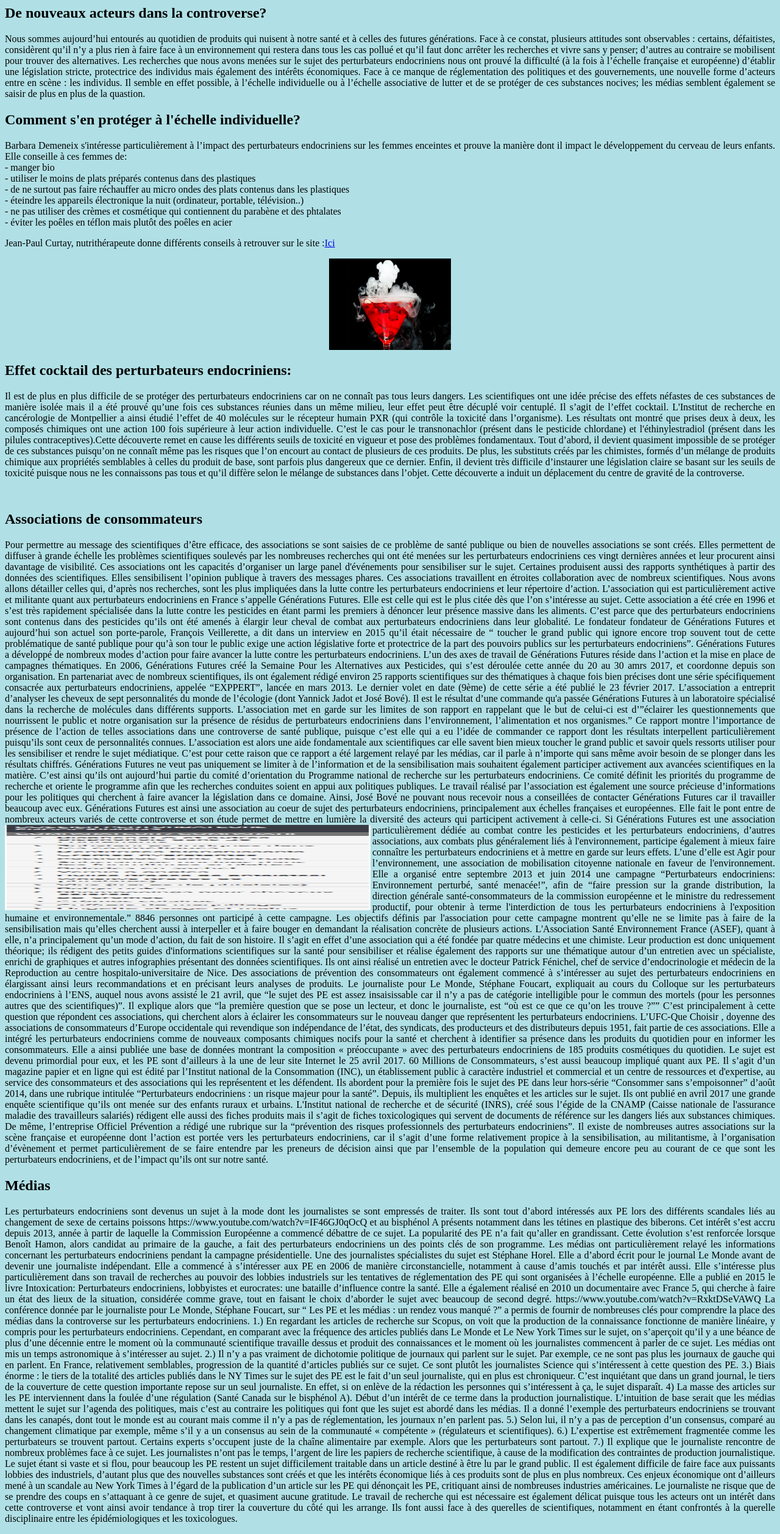
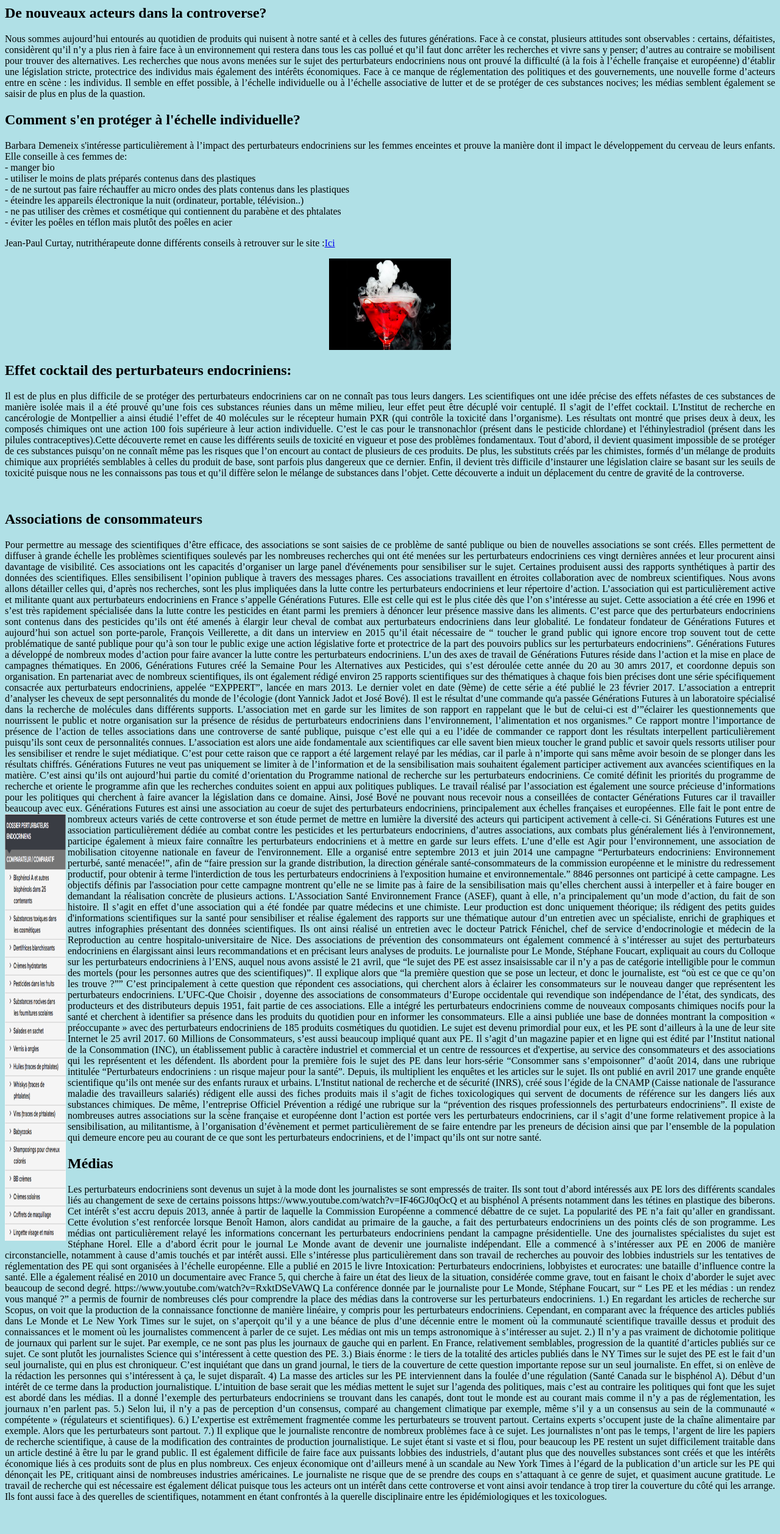
Before and after one commit to controverses/perturbateurs-endocriniens, a Jekyll site: the page tousconcernes.md/denouveauxacteurs.html, which Jekyll copies as it is, in a window 1280 px wide. Shown: the whole page at 61% size. Built offline with Jekyll 4.4.1, drawn with Linux system fonts in a browser that asks for light colours; after the commit the page ends 2480 px from its top, so only the background shows below that.

Commit message:
Update denouveauxacteurs.html

```diff
--- a/tousconcernes.md/denouveauxacteurs.html
+++ b/tousconcernes.md/denouveauxacteurs.html
@@ -105,7 +105,7 @@ Générations Futures ne veut pas uniquement se limiter à de l’information et
 Le travail réalisé par l’association est également une source précieuse d’informations pour les politiques qui cherchent à faire avancer la législation dans ce domaine. Ainsi, José Bové ne pouvant nous recevoir nous a conseillées de contacter Générations Futures car il travailler beaucoup avec eux.
 Générations Futures est ainsi une association au coeur de sujet des perturbateurs endocriniens, principalement aux échelles françaises et européennes. Elle fait le pont entre de nombreux acteurs variés de cette controverse et son étude permet de mettre en lumière la diversité des acteurs qui participent activement à celle-ci.
 
-    <img ALIGN="left" src="Tableaueve.png" alt="Perturbateurs endocriniens"  usemap="#pertumap" style="width:600px;height:140px;"/>
+    <img ALIGN="left" src="Tableaueve.png" alt="Perturbateurs endocriniens"  usemap="#pertumap" style="width:100px;height:700px;"/>
 
 Si Générations Futures est une association particulièrement dédiée au combat contre les pesticides et les perturbateurs endocriniens, d’autres associations, aux combats plus généralement liés à l'environnement, participe également à mieux faire connaître les perturbateurs endocriniens et à mettre en garde sur leurs effets.
 L’une d’elle est Agir pour l’environnement, une association de mobilisation citoyenne nationale en faveur de l'environnement. Elle a organisé entre septembre 2013 et juin 2014 une campagne “Perturbateurs endocriniens: Environnement perturbé, santé menacée!”, afin de “faire pression sur la grande distribution, la direction générale santé-consommateurs de la commission européenne et le ministre du redressement productif, pour obtenir à terme l'interdiction de tous les perturbateurs endocriniens à l'exposition humaine et environnementale.” 8846 personnes ont participé à cette campagne. Les objectifs définis par l'association pour cette campagne montrent qu’elle ne se limite pas à faire de la sensibilisation mais qu’elles cherchent aussi à interpeller et à faire bouger en demandant la réalisation concrète de plusieurs actions.
```
